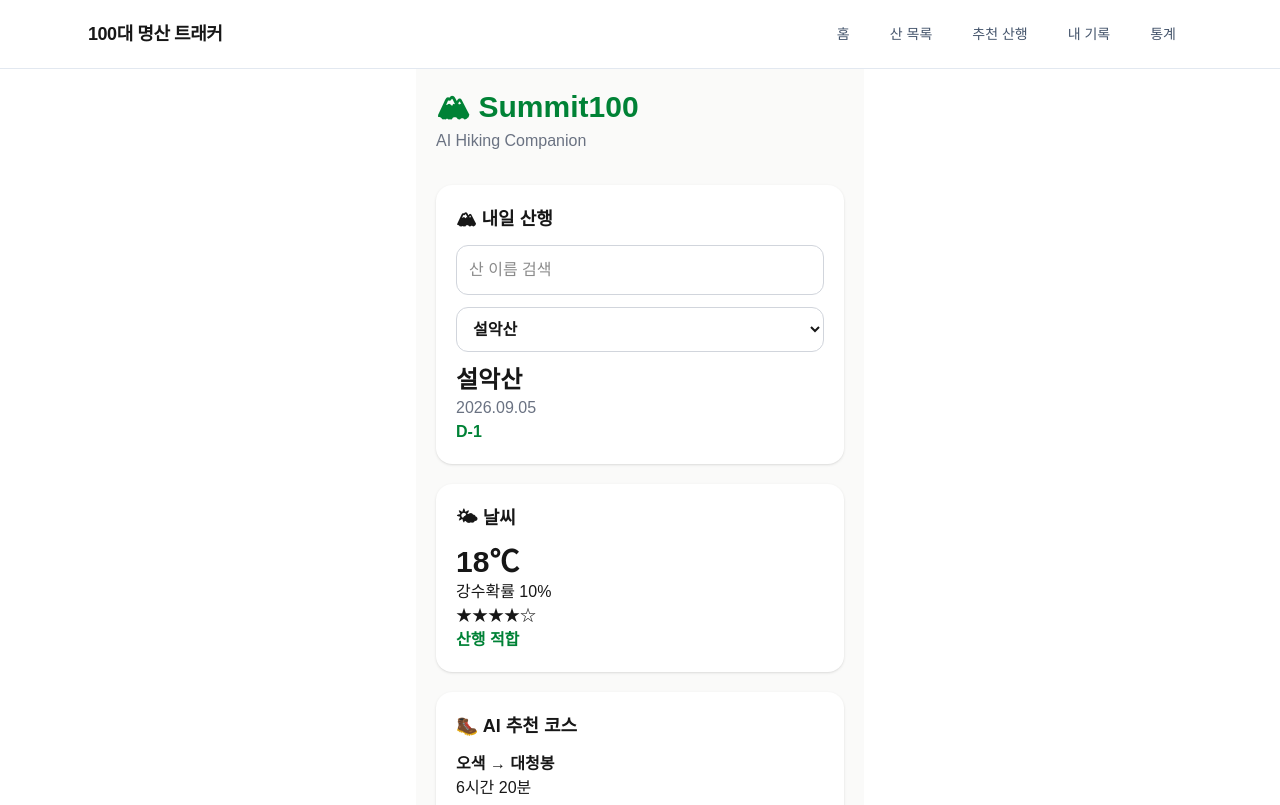
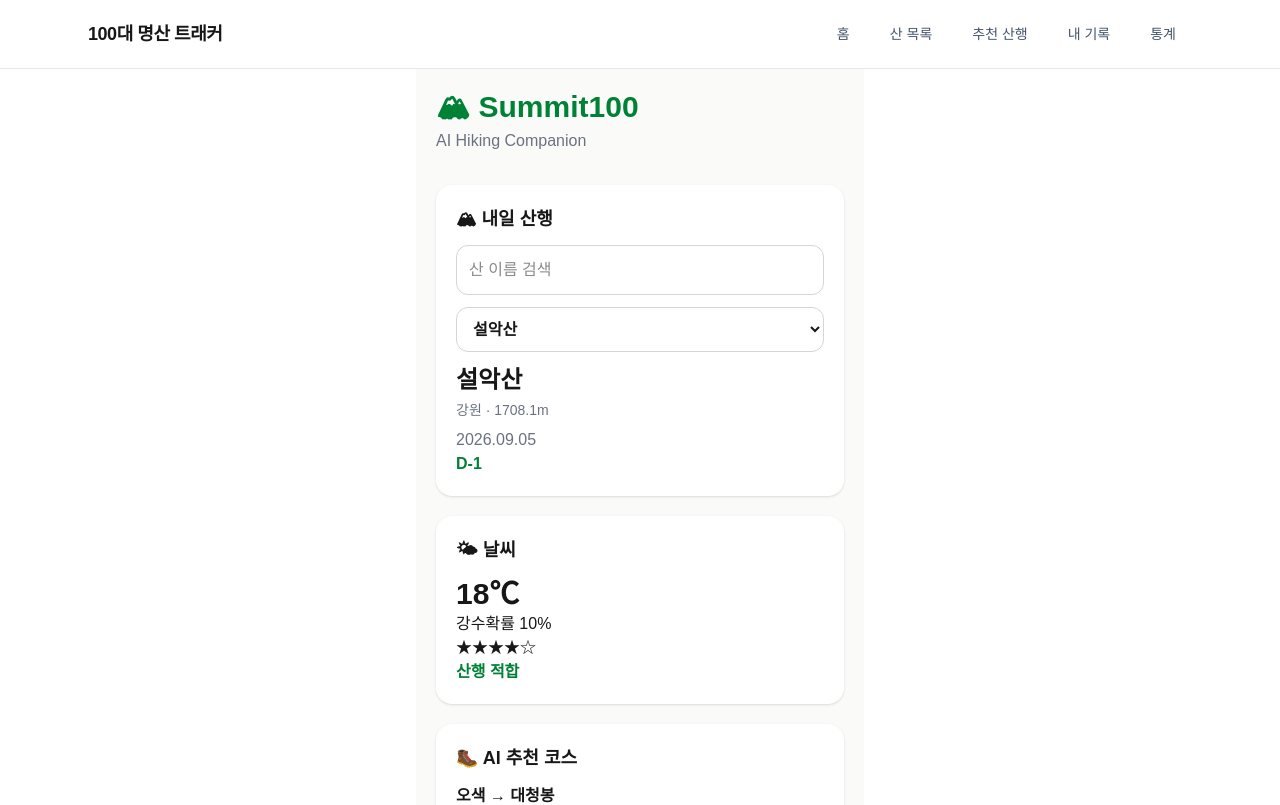
Before and after one commit to woo5793/100-mountains-tracker, a Next.js app: page / in a window 1280 px wide. Shown: the top 805 px of the page. Built offline with nearby package versions, Linux system fonts and the light colour scheme.

Commit message:
Add mountain search feature

```diff
--- a/src/app/page.tsx
+++ b/src/app/page.tsx
@@ -14,6 +14,13 @@ type ChecklistItem = {
   checked: boolean;
 };
 
+const defaultChecklist: ChecklistItem[] = [
+  { name: "물", checked: false },
+  { name: "등산스틱", checked: false },
+  { name: "간식", checked: false },
+  { name: "바람막이", checked: false },
+];
+
 export default function Home() {
   const [selectedMountain, setSelectedMountain] = useState(
     briefings[0].mountain
@@ -21,9 +28,38 @@ export default function Home() {
 
   const [searchText, setSearchText] = useState("");
 
+  const existingBriefing = briefings.find(
+    (item) => item.mountain === selectedMountain
+  );
+
   const selectedBriefing =
-    briefings.find((item) => item.mountain === selectedMountain) ??
-    briefings[0];
+    existingBriefing ?? {
+      mountain: selectedMountain,
+      date: "날짜를 선택해 주세요",
+      dday: "",
+
+      weather: {
+        temp: "-",
+        rain: "-",
+        rating: "",
+        status: "날씨 정보 준비 중",
+      },
+
+      course: {
+        name: "추천 코스 준비 중",
+        duration: "-",
+        distance: "-",
+        elevation: "-",
+        difficulty: "-",
+      },
+
+      transport: {
+        car: "이동정보 준비 중",
+        transit: "대중교통 정보 준비 중",
+      },
+
+      checklist: defaultChecklist,
+    };
 
   const [checklist, setChecklist] = useState<ChecklistItem[]>(
     selectedBriefing.checklist
@@ -31,6 +67,10 @@ export default function Home() {
 
   const filteredMountains = mountains.filter((mountain) =>
     mountain.name.includes(searchText.trim())
+  );
+
+  const selectedMountainInfo = mountains.find(
+    (mountain) => mountain.name === selectedMountain
   );
 
   const completedCount = checklist.filter(
@@ -57,16 +97,23 @@ export default function Home() {
     );
   };
 
-  const changeMountain = (mountain: string) => {
+  const changeMountain = (mountainName: string) => {
+    setSelectedMountain(mountainName);
+    setSearchText("");
+
     const newBriefing = briefings.find(
-      (item) => item.mountain === mountain
+      (item) => item.mountain === mountainName
     );
 
-    if (!newBriefing) return;
-
-    setSelectedMountain(mountain);
-    setChecklist(newBriefing.checklist);
-    setSearchText("");
+    if (newBriefing) {
+      setChecklist(newBriefing.checklist);
+    } else {
+      setChecklist(
+        defaultChecklist.map((item) => ({
+          ...item,
+        }))
+      );
+    }
   };
 
   return (
@@ -74,7 +121,6 @@ export default function Home() {
       <Header />
 
       <SectionCard title="🏔 내일 산행">
-
         <input
           type="text"
           value={searchText}
@@ -115,7 +161,10 @@ export default function Home() {
           className="mb-3 w-full rounded-xl border border-gray-300 bg-white p-3 font-semibold"
         >
           {mountains.map((mountain) => (
-            <option key={mountain.id} value={mountain.name}>
+            <option
+              key={mountain.id}
+              value={mountain.name}
+            >
               {mountain.name}
             </option>
           ))}
@@ -125,13 +174,22 @@ export default function Home() {
           {selectedBriefing.mountain}
         </h3>
 
-        <p className="text-gray-500">
+        {selectedMountainInfo && (
+          <p className="mt-1 text-sm text-gray-500">
+            {selectedMountainInfo.region} ·{" "}
+            {selectedMountainInfo.height}m
+          </p>
+        )}
+
+        <p className="mt-2 text-gray-500">
           {selectedBriefing.date}
         </p>
 
-        <p className="font-semibold text-green-700">
-          {selectedBriefing.dday}
-        </p>
+        {selectedBriefing.dday && (
+          <p className="font-semibold text-green-700">
+            {selectedBriefing.dday}
+          </p>
+        )}
       </SectionCard>
 
       <SectionCard title="🌤 날씨">
@@ -143,9 +201,7 @@ export default function Home() {
           강수확률 {selectedBriefing.weather.rain}
         </p>
 
-        <p>
-          {selectedBriefing.weather.rating}
-        </p>
+        <p>{selectedBriefing.weather.rating}</p>
 
         <p className="font-semibold text-green-700">
           {selectedBriefing.weather.status}
@@ -157,9 +213,7 @@ export default function Home() {
           {selectedBriefing.course.name}
         </p>
 
-        <p>
-          {selectedBriefing.course.duration}
-        </p>
+        <p>{selectedBriefing.course.duration}</p>
 
         <InfoRow
           label="거리"
--- a/src/data/mountains.ts
+++ b/src/data/mountains.ts
@@ -24,6 +24,11 @@ const mountains: Mountain[] = [
     height: 740.2,
     region: "서울·경기",
   },
+  {
+    id: 4,
+    name: "한라산",
+    height: 1947.3,
+    region: "제주",
+  },
 ];
-
 export default mountains;
```
